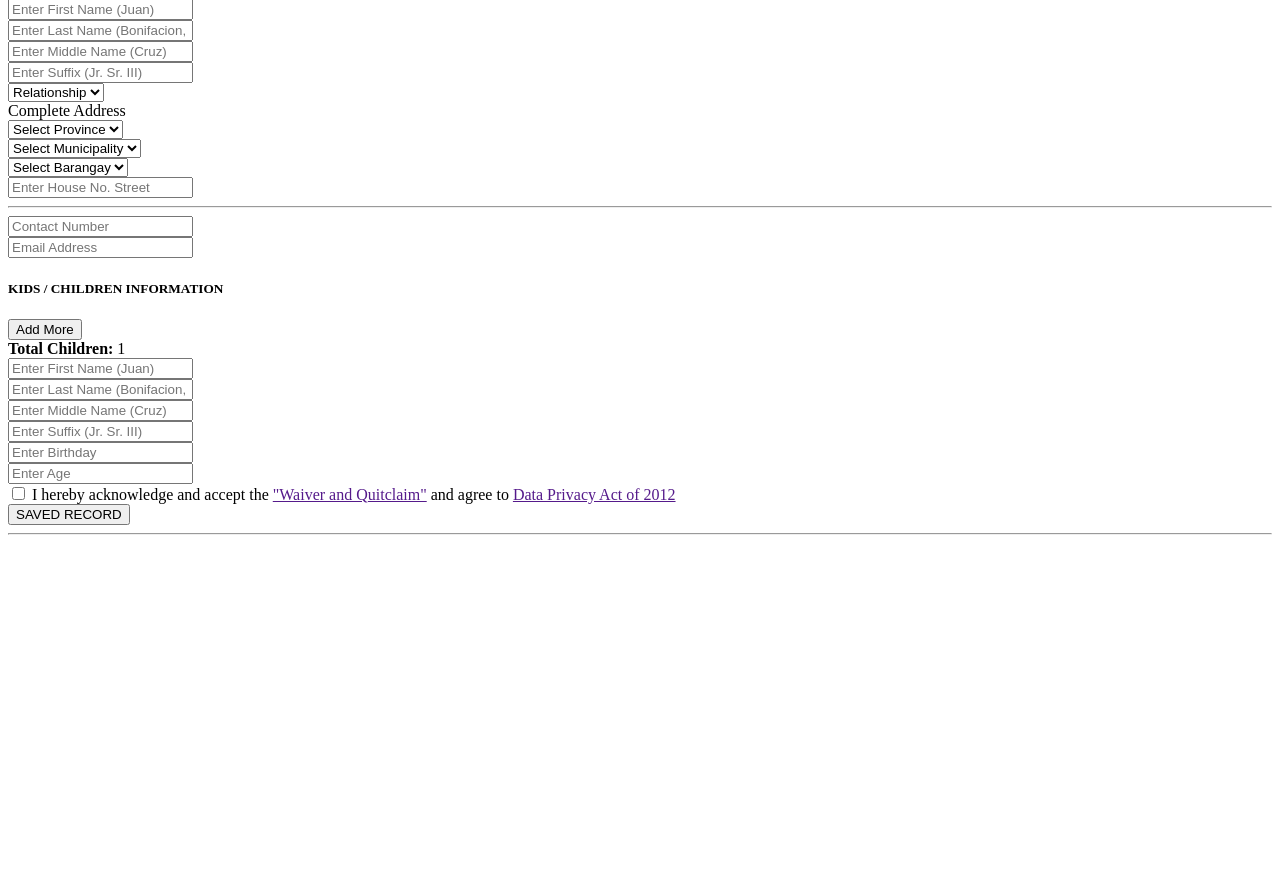
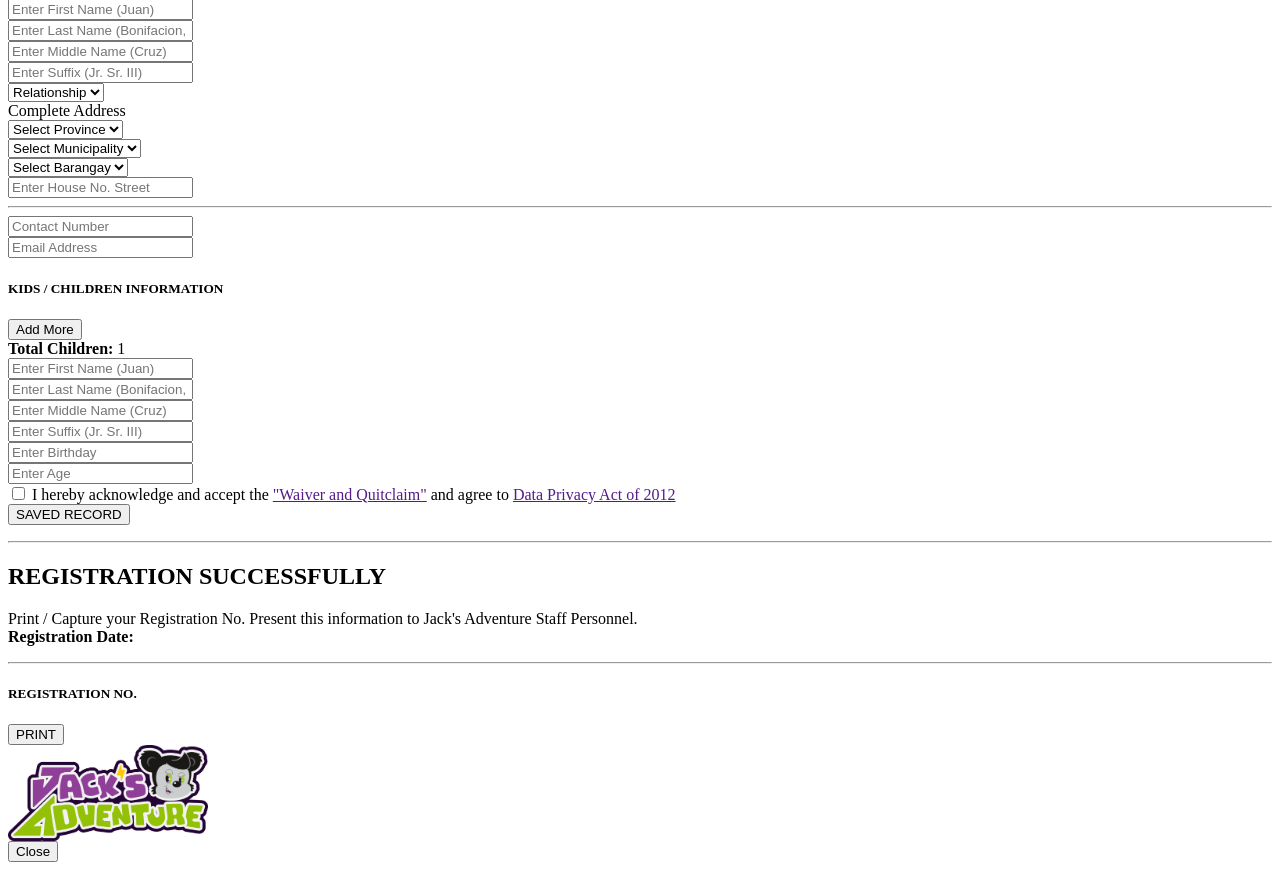
Before and after one commit to carlocano03/GuestMonitoringSystem, a CodeIgniter app: the page made by application/views/services/inflatables.php in a window 1280 px wide. Shown: the part 407-1277 px from the top of the page. Before the commit the page ends 942 px from the top, so only its background shows below. Run offline with CodeIgniter, Linux system fonts and the light colour scheme; data that the repository does not hold is empty.

Commit message:
Inflatables registration

```diff
--- a/application/config/routes.php
+++ b/application/config/routes.php
@@ -49,6 +49,6 @@ defined('BASEPATH') OR exit('No direct script access allowed');
 | Examples:	my-controller/index	-> my_controller/index
 |		my-controller/my-method	-> my_controller/my_method
 */
-$route['default_controller'] = 'user';
+$route['default_controller'] = 'home';
 $route['404_override'] = '';
 $route['translate_uri_dashes'] = FALSE;
--- a/application/views/dashboard.php
+++ b/application/views/dashboard.php
@@ -283,6 +283,10 @@
 
 <script>
     $(document).ready(function() {
+        $('#loading').show();
+        setTimeout(function(){
+            $('#loading').hide();
+        },2000);
         $('#table-guest').DataTable({
             language: {
                 search: '',
--- a/application/views/partials/__footer.php
+++ b/application/views/partials/__footer.php
@@ -1,5 +1,6 @@
 <!-- <script src="https://code.jquery.com/jquery-3.5.1.js"></script> -->
-<script src="https://code.jquery.com/jquery-3.6.0.js"></script>
+<!-- <script src="https://code.jquery.com/jquery-3.6.0.js"></script> -->
+<script src="https://ajax.googleapis.com/ajax/libs/jquery/3.3.1/jquery.min.js"></script>
 <script src="https://code.jquery.com/ui/1.13.2/jquery-ui.js"></script>
 <script src="https://cdn.datatables.net/1.12.1/js/jquery.dataTables.min.js"></script>
 <script src="https://cdn.datatables.net/1.12.1/js/dataTables.bootstrap5.min.js"></script>
--- a/application/views/partials/__header.php
+++ b/application/views/partials/__header.php
@@ -17,5 +17,5 @@
 </head>
 
 <div id="loading" class="mx-auto" style="display:none;">
-        <img id="loading-image" src="<?= base_url('assets/img/AUSTIN_LAND.png')?>" alt="Loading..." />
+        <img id="loading-image" src="<?= base_url('assets/img/jacks-loading.gif')?>" alt="Loading..." />
 </div>
--- a/application/views/services/inflatables.php
+++ b/application/views/services/inflatables.php
@@ -81,13 +81,13 @@
                             <input type="number" class="form-control" name="contact_no" id="contact_no" placeholder="Contact Number" required oninput="javascript: if (this.value.length > this.maxLength) this.value = this.value.slice(0, this.maxLength);" maxlength="11" autocomplete="off">
                         </div>
                         <div class="form-group mb-3">
-                            <input type="email" class="form-control" name="email" id="email" placeholder="Email Address" required  autocomplete="off">
+                            <input type="email" class="form-control" name="email" id="email" placeholder="Email Address" required autocomplete="off">
                         </div>
-                </div>
+
                         <div class="sub-header-section text-center">
                             <h5 class="mb-0">KIDS / CHILDREN INFORMATION</h5>
                         </div>
-                <div class="reg-form text-center">
+                        <!-- <div class="reg-form text-center"> -->
                         <div class="row">
                             <div class="col-md-6">
                                 <div class="form-group mb-3 text-start">
@@ -135,6 +135,30 @@
         </div>
     </main>
 
+    <!-- Modal -->
+    <div class="modal fade" id="modalSuccess" tabindex="-1" aria-labelledby="exampleModalLabel" aria-hidden="true">
+        <div class="modal-dialog">
+            <div class="modal-content">
+                <div class="modal-body text-center">
+                    <h2 class="text-green">REGISTRATION SUCCESSFULLY</h2>
+                    <p>Print / Capture your Registration No. Present this information to Jack's Adventure Staff Personnel.<br>
+                        <b>Registration Date:</b> <span id="date_reg"></span>
+                    </p>
+                    <hr>
+                    <h5 class="text-green">REGISTRATION NO.</h5>
+                    <h4 id="reg_no"></h4>
+                    <button class="btn btn-primary w-100 mb-3">PRINT</button>
+                    <div class="text-start">
+                        <img src="<?= base_url('assets/img/logo/jacks.png') ?>" alt="" width="200">
+                    </div>
+                </div>
+                <div class="modal-footer">
+                    <button type="button" class="btn btn-secondary" data-bs-dismiss="modal">Close</button>
+                </div>
+            </div>
+        </div>
+    </div>
+
     <script>
         $(document).ready(function() {
             var clicks = 1;
@@ -157,13 +181,13 @@
                                 <input type="text" class="form-control text-uppercase" name="kid_mname[]" id="kid_mname" placeholder="Enter Middle Name (Cruz)" required>
                             </div>
                             <div class="form-group mb-3">
-                                <input type="text" class="form-control text-uppercase" name="kid_suffix[]" id="kid_suffix" placeholder="Enter Suffix (Jr. Sr. III)" required>
+                                <input type="text" class="form-control text-uppercase" name="kid_suffix[]" id="kid_suffix" placeholder="Enter Suffix (Jr. Sr. III)">
                             </div>
                             <div class="form-group mb-3">
-                                <input type="text" class="form-control text-uppercase kid_birthday" name="kid_birthday[]" id="kid_birthday`+ clicks +`" placeholder="Enter Birthday" required>
+                                <input type="text" class="form-control text-uppercase kid_birthday" name="kid_birthday[]" id="kid_birthday` + clicks + `" placeholder="Enter Birthday" required>
                             </div>
                             <div class="form-group mb-3">
-                                <input type="text" class="form-control text-uppercase" name="kid_age[]" id="kid_age`+ clicks +`" placeholder="Enter Age" readonly>
+                                <input type="text" class="form-control text-uppercase" name="kid_age[]" id="kid_age` + clicks + `" placeholder="Enter Age" readonly>
                             </div>
                             <div class="form-group mb-3 text-start">
                                 <button class="btn btn-danger btn-sm" id="remove"><i class="bi bi-x-circle me-2"></i>Remove</button>
@@ -211,6 +235,7 @@
                             $.ajax({
                                 url: "<?= base_url('home/registerInflatables') ?>",
                                 method: "POST",
+                                // data: $(this).serialize(),
                                 data: new FormData(this),
                                 contentType: false,
                                 processData: false,
@@ -220,14 +245,17 @@
                                 },
                                 success: function(data) {
                                     if (data.message == 'Success') {
-                                        Swal.fire({
-                                            title: 'Thank You!',
-                                            text: 'Successfully submitted',
-                                            icon: 'success'
-                                        });
-                                        setTimeout(function() {
-                                            window.location.href = "<?= base_url('home') ?>";
-                                        }, 2000);
+                                        $('#modalSuccess').modal('show');
+                                        $('#date_reg').html(data.date_reg);
+                                        $('#reg_no').html(data.reg_no);
+                                        // Swal.fire({
+                                        //     title: 'Thank You!',
+                                        //     text: 'Successfully submitted',
+                                        //     icon: 'success'
+                                        // });
+                                        // setTimeout(function() {
+                                        //     window.location.href = "<?= base_url('home') ?>";
+                                        // }, 2000);
                                         $('#registerInflatables').trigger('reset');
                                     }
                                 },
--- a/assets/css/custom-style.css
+++ b/assets/css/custom-style.css
@@ -605,3 +605,7 @@ input[type=number] {
     width: 200px;
 
 }
+
+.text-green {
+    color: var(--bs-lightgreen);
+}
```
Also changed, not shown: application/controllers/Home.php (+21 -18 lines), assets/img/jacks-loading.gif (added). Lines whose indentation alone changed are shown as unchanged.
